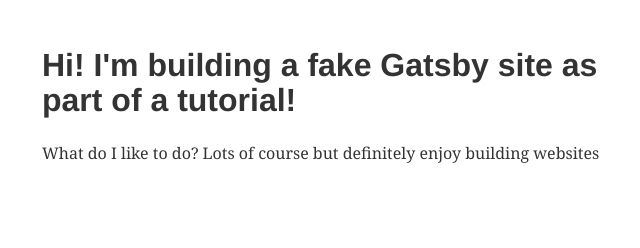
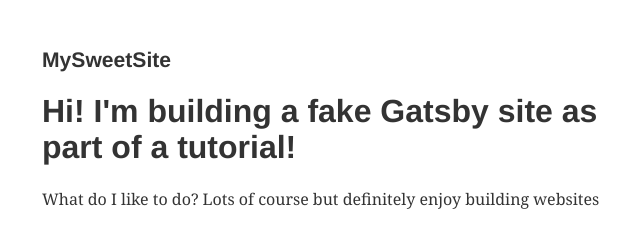
Before and after one commit to saikatdas0790/gatsby-docs-tutorial, a Gatsby site in the folder tutorial-part-three/: page / in a window 1280 px wide. Shown: the whole page, without its empty margins (289-929 px from the left). Built offline with nearby package versions, Linux system fonts and the light colour scheme; Gatsby itself is replaced by a stand-in of ours.

Commit message:
Add a site title

```diff
--- a/tutorial-part-three/src/components/layout.js
+++ b/tutorial-part-three/src/components/layout.js
@@ -2,6 +2,7 @@ import React from "react";
 
 export default ({ children }) => (
   <div style={{ margin: "3rem auto", maxWidth: 650, padding: "0 1rem" }}>
+    <h3>MySweetSite</h3>
     {children}
   </div>
 );
```
